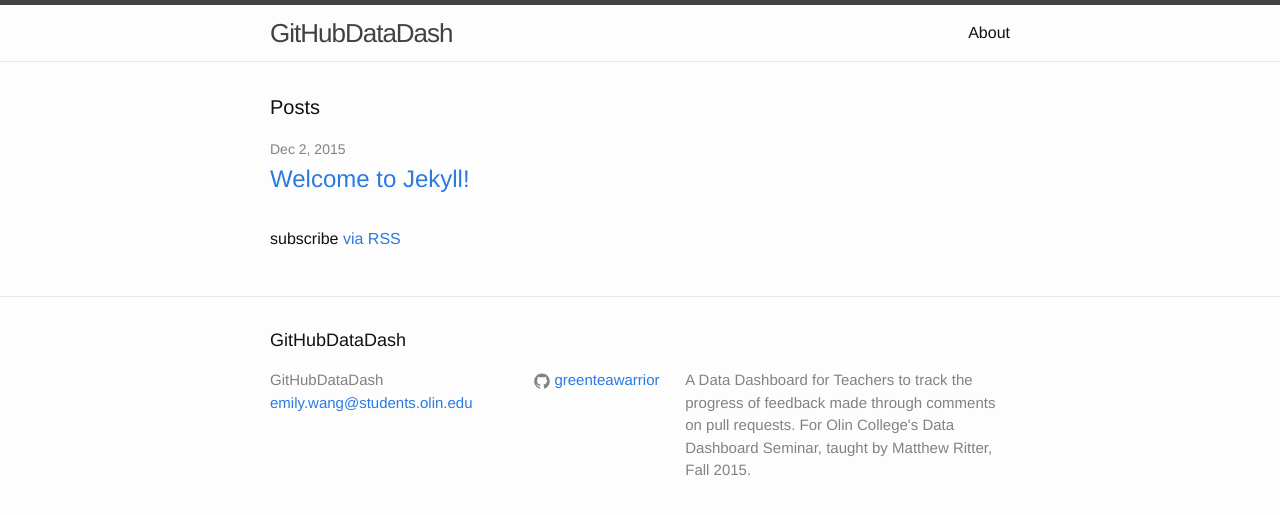
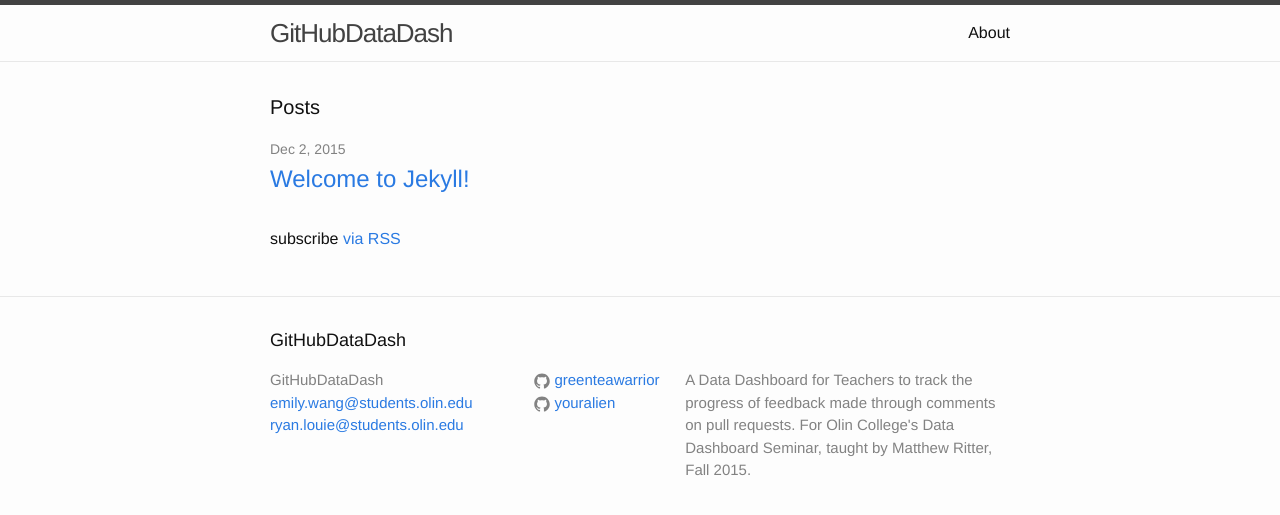
Before and after one commit to greenteawarrior/GitHubDataDash, a Jekyll site: the page built from index.html, in a window 1280 px wide. Shown: the top 515 px of the page. Built offline with Jekyll 4.4.1, drawn with Linux system fonts in a browser that asks for light colours.

Commit message:
added ryans info to the footer

```diff
--- a/_config.yml
+++ b/_config.yml
@@ -2,10 +2,12 @@
 title: GitHubDataDash
 tagline: A Data Dashboard Fall 2015 Final Project using Github Data
 email: emily.wang@students.olin.edu
+email1: ryan.louie@students.olin.edu
 description: A Data Dashboard for Teachers to track the progress of feedback made through comments on pull requests. For Olin College's Data Dashboard Seminar, taught by Matthew Ritter, Fall 2015.
 baseurl: "/GitHubDataDash" # the subpath of your site, e.g. /blog/
 url: "http://greenteawarrior.github.io/GitHubDataDash/" # the base hostname & protocol for your site
 github_username: greenteawarrior
+github_username1: youralien
 highlighter: pygments
 github: [Repository metadata]
 
--- a/_includes/footer.html
+++ b/_includes/footer.html
@@ -9,6 +9,7 @@
         <ul class="contact-list">
           <li>{{ site.title }}</li>
           <li><a href="mailto:{{ site.email }}">{{ site.email }}</a></li>
+          <li><a href="mailto:{{ site.email }}">{{ site.email1 }}</a></li>
         </ul>
       </div>
 
@@ -24,6 +25,19 @@
               </span>
 
               <span class="username">{{ site.github_username }}</span>
+            </a>
+          </li>
+          {% endif %}
+          {% if site.github_username1 %}
+          <li>
+            <a href="https://github.com/{{ site.github_username1 }}">
+              <span class="icon  icon--github">
+                <svg viewBox="0 0 16 16">
+                  <path fill="#828282" d="M7.999,0.431c-4.285,0-7.76,3.474-7.76,7.761 c0,3.428,2.223,6.337,5.307,7.363c0.388,0.071,0.53-0.168,0.53-0.374c0-0.184-0.007-0.672-0.01-1.32 c-2.159,0.469-2.614-1.04-2.614-1.04c-0.353-0.896-0.862-1.135-0.862-1.135c-0.705-0.481,0.053-0.472,0.053-0.472 c0.779,0.055,1.189,0.8,1.189,0.8c0.692,1.186,1.816,0.843,2.258,0.645c0.071-0.502,0.271-0.843,0.493-1.037 C4.86,11.425,3.049,10.76,3.049,7.786c0-0.847,0.302-1.54,0.799-2.082C3.768,5.507,3.501,4.718,3.924,3.65 c0,0,0.652-0.209,2.134,0.796C6.677,4.273,7.34,4.187,8,4.184c0.659,0.003,1.323,0.089,1.943,0.261 c1.482-1.004,2.132-0.796,2.132-0.796c0.423,1.068,0.157,1.857,0.077,2.054c0.497,0.542,0.798,1.235,0.798,2.082 c0,2.981-1.814,3.637-3.543,3.829c0.279,0.24,0.527,0.713,0.527,1.437c0,1.037-0.01,1.874-0.01,2.129 c0,0.208,0.14,0.449,0.534,0.373c3.081-1.028,5.302-3.935,5.302-7.362C15.76,3.906,12.285,0.431,7.999,0.431z"/>
+                </svg>
+              </span>
+
+              <span class="username">{{ site.github_username1 }}</span>
             </a>
           </li>
           {% endif %}
```
